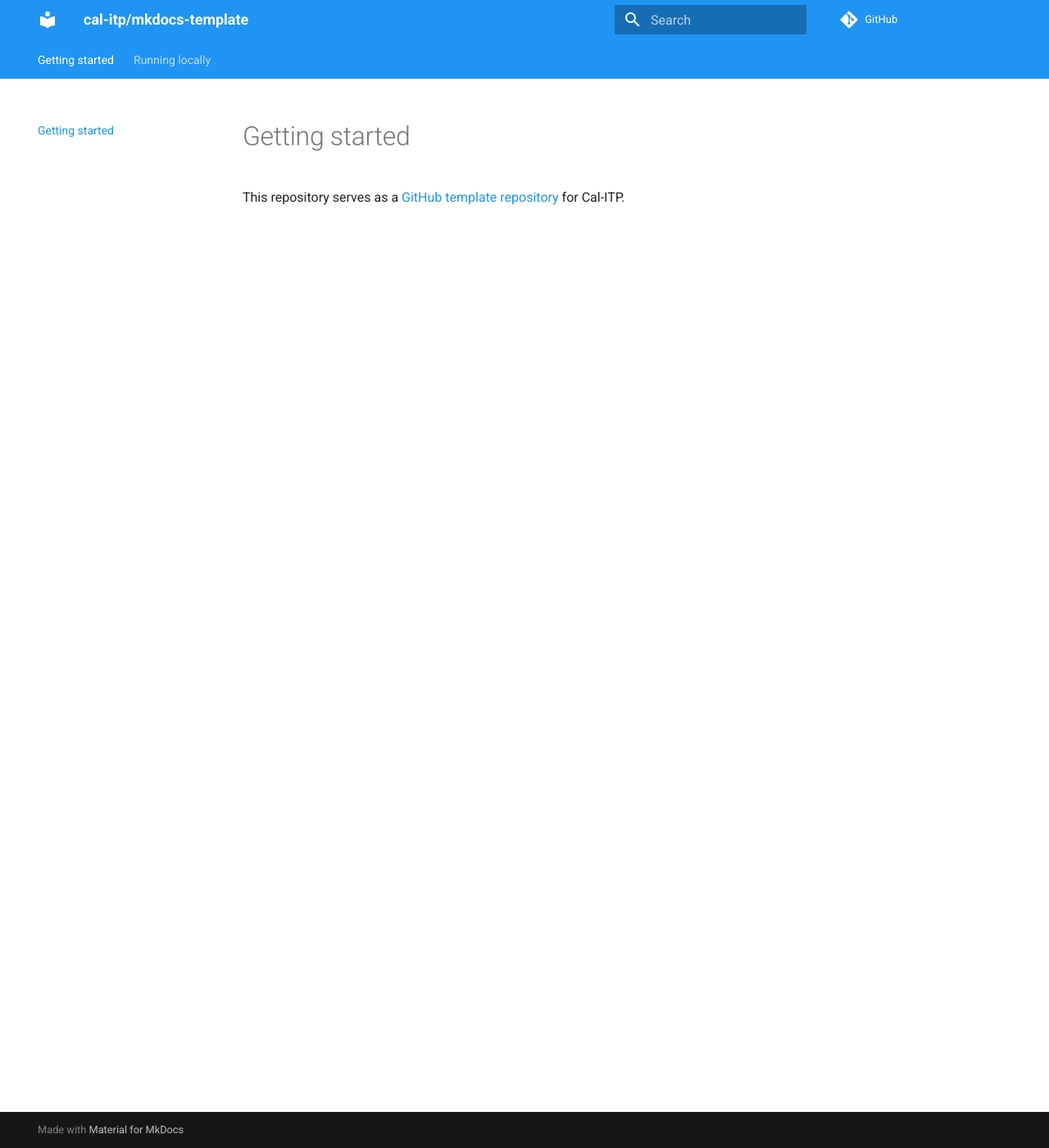
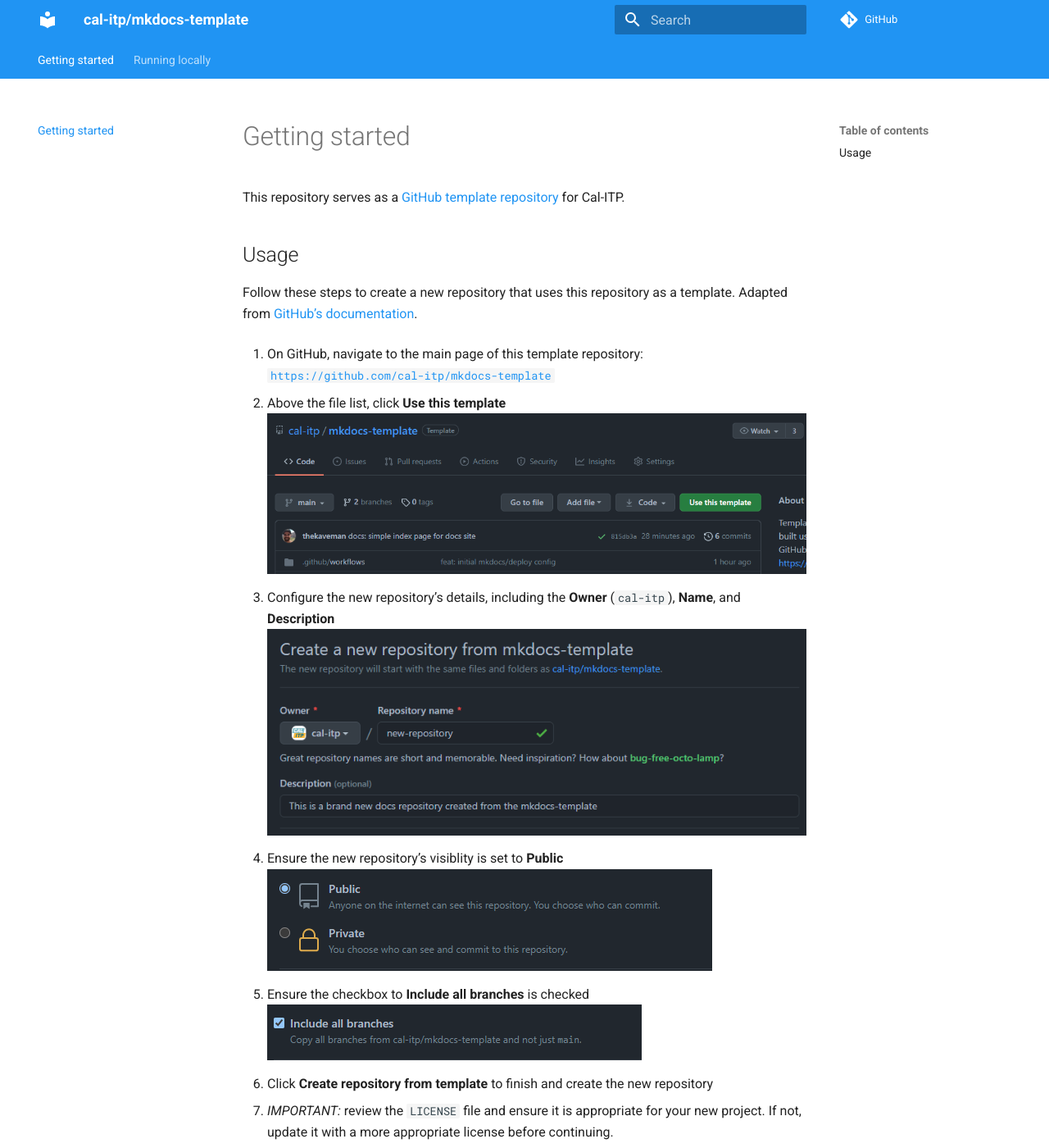
Before and after one commit to cal-itp/mkdocs-template, an MkDocs documentation site: the page built from docs/index.md, in a window 1280 px wide and 1400 px high. Shown: the whole window at 82% size. Built offline with MkDocs 1.6.1 and Material for MkDocs 9.7.7, drawn with Linux system fonts in a browser that asks for light colours; nearby versions of some CDN libraries; comment, search, counter and statistics services are not loaded; some of the changed text lies outside the part shown.

Commit message:
docs: adding usage docs for this repo

```diff
--- a/docs/index.md
+++ b/docs/index.md
@@ -2,4 +2,36 @@
 
 This repository serves as a [GitHub template repository][gh-template-repo] for Cal-ITP.
 
+## Usage
+
+Follow these steps to create a new repository that uses this repository as a template. Adapted from
+[GitHub's documentation][gh-template-repo-howto].
+
+1. On GitHub, navigate to the main page of this template repository:
+[`https://github.com/cal-itp/mkdocs-template`](https://github.com/cal-itp/mkdocs-template)
+
+1. Above the file list, click **Use this template**
+![Screenshot showing "Use this template" button](img/use-template-button.png)
+
+1. Configure the new repository's details, including the **Owner** (`cal-itp`), **Name**, and **Description**
+![Screenshot showing creating a new repository from mkdocs-template](img/new-repo-init.png)
+
+1. Ensure the new repository's visiblity is set to **Public**
+![Screenshot showing the new repository's visibility set to Public](img/new-repo-visibility.png)
+
+1. Ensure the checkbox to **Include all branches** is checked
+![Screenshot showing the Include all branches checkbox checked](img/new-repo-all-branches.png)
+
+1. Click **Create repository from template** to finish and create the new repository
+
+1. _IMPORTANT:_ review the `LICENSE` file and ensure it is appropriate for your new project. If not, update it with a more
+appropriate license before continuing.
+
+1. Once the new repository is ready, it's a good idea to Find+Replace instances of `mkdocs-template` within the content
+with the name of your new repository. This ensures instructions like [Running locally](./running-locally.md) continue to work
+in the new project.
+
+
+
 [gh-template-repo]: https://docs.github.com/en/github/creating-cloning-and-archiving-repositories/creating-a-repository-on-github/creating-a-repository-from-a-template
+[gh-template-repo-howto]: https://docs.github.com/en/github/creating-cloning-and-archiving-repositories/creating-a-repository-on-github/creating-a-repository-from-a-template#creating-a-repository-from-a-template
```
Also changed, not shown: README.md (+8 -2 lines), docs/img/new-repo-all-branches.png (added), docs/img/new-repo-init.png (added), docs/img/new-repo-visibility.png (added), docs/img/use-template-button.png (added).
